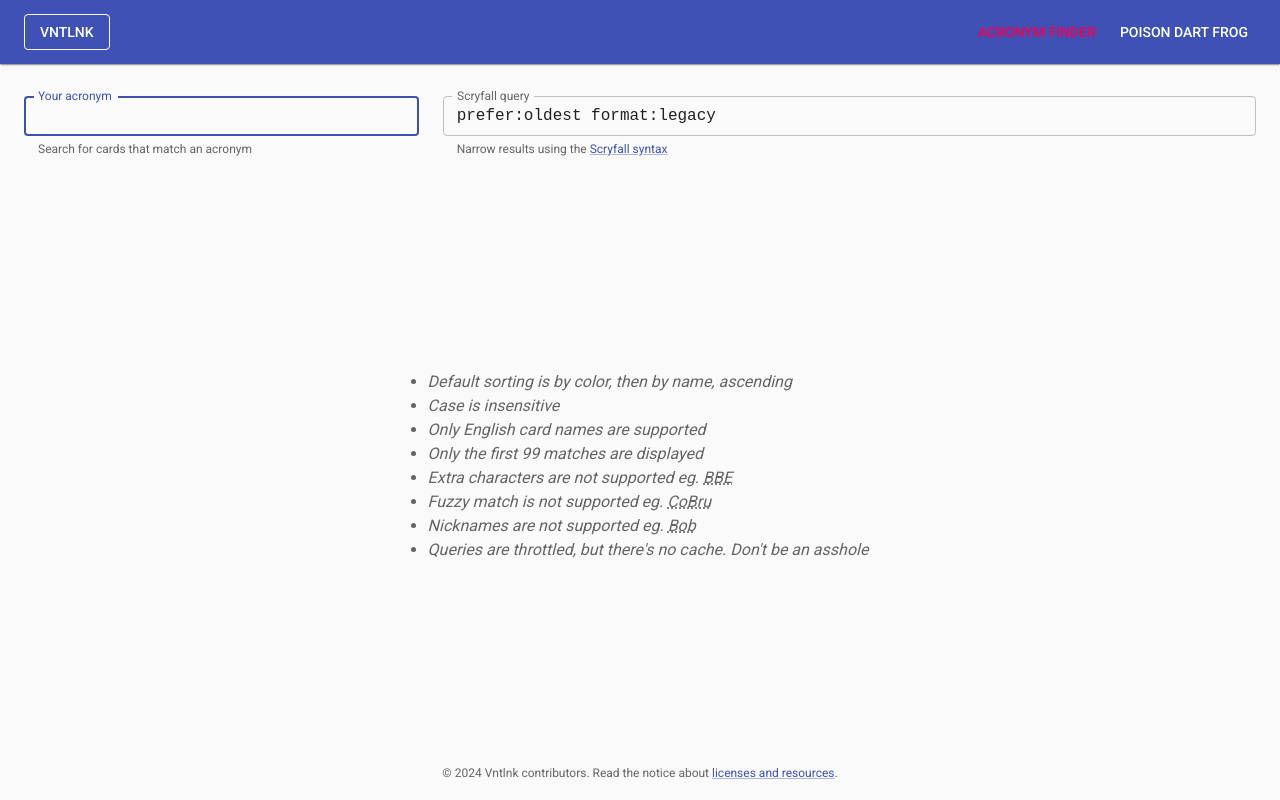
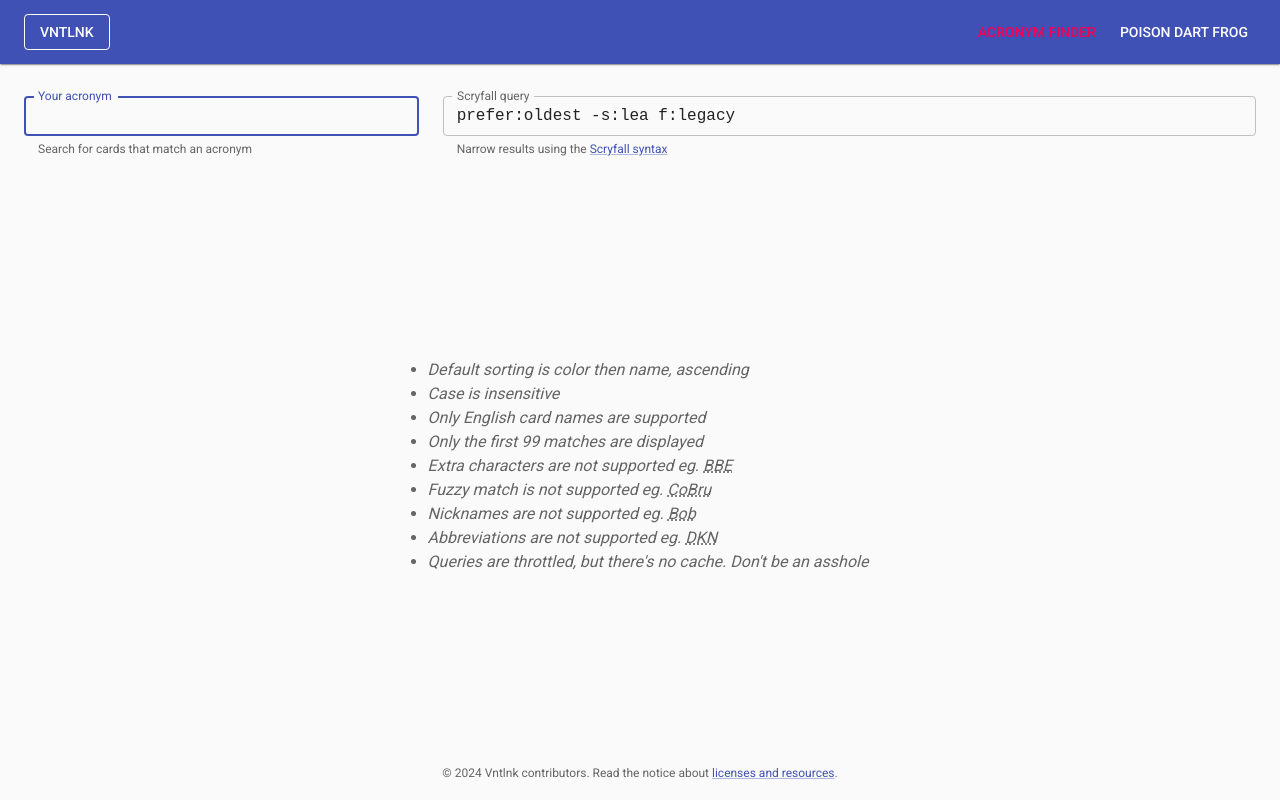
Before and after one commit to angrybacon/vntlnk, a Next.js app: page /acronymfinder in a window 1280 px wide. Built offline with nearby package versions, Linux system fonts and the light colour scheme.

Commit message:
feat(acronymfinder): add support for split cards

```diff
--- a/hooks/useDebounce.ts
+++ b/hooks/useStateSafe.ts
@@ -1,6 +1,6 @@
 import { useEffect, useState } from 'react';
 
-export const useDebounce = (input: string, delay = 300) => {
+export const useStateSafe = (input: string, delay = 300) => {
   const [value, setValue] = useState(input);
   const [valueSafe, setValueSafe] = useState(input);
 
--- a/modules/AcronymFinder/AcronymFinder.tsx
+++ b/modules/AcronymFinder/AcronymFinder.tsx
@@ -11,8 +11,8 @@ import {
 
 import { Link } from '~/components/Link';
 import { TextFieldWithReset } from '~/components/TextFieldWithReset';
-import { useDebounce } from '~/hooks/useDebounce';
 import { useProgress } from '~/hooks/useProgress';
+import { useStateSafe } from '~/hooks/useStateSafe';
 import { Card } from '~/modules/AcronymFinder/Card';
 import { Help } from '~/modules/AcronymFinder/Help';
 import {
@@ -21,7 +21,7 @@ import {
   type Warning,
 } from '~/modules/AcronymFinder/scry';
 
-const DEFAULT_FILTER = 'prefer:oldest format:legacy';
+const DEFAULT_FILTER = 'prefer:oldest -s:lea f:legacy';
 const IMAGE_HEIGHT = 204;
 const IMAGE_WIDTH = 146;
 
@@ -30,8 +30,8 @@ export const AcronymFinder = () => {
   const inputRoot = useRef<ElementRef<'input'>>();
   const [cards, setCards] = useState<CardModel[]>([]);
   const [error, setError] = useState<null | string>(null);
-  const [filter, setFilter, filterSafe] = useDebounce(DEFAULT_FILTER);
-  const [query, setQuery, querySafe] = useDebounce('');
+  const [filter, setFilter, filterSafe] = useStateSafe(DEFAULT_FILTER);
+  const [query, setQuery, querySafe] = useStateSafe('');
   const [warnings, setWarnings] = useState<Warning[]>([]);
 
   useEffect(() => {
--- a/modules/AcronymFinder/Help.tsx
+++ b/modules/AcronymFinder/Help.tsx
@@ -14,7 +14,7 @@ export const Help = ({ sx }: Props) => (
       ...(Array.isArray(sx) ? sx : [sx]),
     ]}
   >
-    <li>Default sorting is by color, then by name, ascending</li>
+    <li>Default sorting is color then name, ascending</li>
     <li>Case is insensitive</li>
     <li>Only English card names are supported</li>
     <li>Only the first 99 matches are displayed</li>
@@ -30,6 +30,10 @@ export const Help = ({ sx }: Props) => (
       Nicknames are not supported eg.{' '}
       <Acronym definition="Dark Confidant" text="Bob" />
     </li>
+    <li>
+      Abbreviations are not supported eg.{' '}
+      <Acronym definition="Devil K. Nevil" text="DKN" />
+    </li>
     <li>Queries are throttled, but there's no cache. Don't be an asshole</li>
   </Typography>
 );
--- a/modules/AcronymFinder/scry.ts
+++ b/modules/AcronymFinder/scry.ts
@@ -39,7 +39,7 @@ export const scry = async (options: { extra: string; query: string }) => {
   const pattern = query.split('').map((character) => `\\b${character}[^-\\s]*`);
   const parameters: string = Object.entries({
     order: 'color',
-    q: `name:\/^${pattern.join('[-\\s]')}$\/ ${extra}`,
+    q: `name:\/^${pattern.join('([-\\s]| \\/\\/ )')}$\/ ${extra}`,
   })
     .map(([key, value]) => `${key}=${encodeURIComponent(value)}`)
     .join('&');
--- a/modules/PoisonDartFrog/Parsed.tsx
+++ b/modules/PoisonDartFrog/Parsed.tsx
@@ -6,7 +6,7 @@ import { useEffect, type ChangeEvent } from 'react';
 import { Link } from '~/components/Link';
 import { Paper } from '~/components/Paper';
 import { TextFieldWithReset } from '~/components/TextFieldWithReset';
-import { useDebounce } from '~/hooks/useDebounce';
+import { useStateSafe } from '~/hooks/useStateSafe';
 import { QUERY_PATTERN } from '~/modules/PoisonDartFrog/constants';
 import { type Line } from '~/modules/PoisonDartFrog/models';
 import { ParsedLine } from '~/modules/PoisonDartFrog/ParsedLine';
@@ -26,7 +26,7 @@ export const Parsed = ({
   pattern,
   patternError,
 }: Props) => {
-  const [filter, setFilter, filterSafe] = useDebounce(QUERY_PATTERN);
+  const [filter, setFilter, filterSafe] = useStateSafe(QUERY_PATTERN);
 
   useEffect(() => {
     onQuery(filterSafe);
--- a/package.json
+++ b/package.json
@@ -21,7 +21,7 @@
     "@mui/lab": "6.0.0-beta.9",
     "@mui/material": "6.1.0",
     "@toolpad/core": "0.6.0",
-    "next": "14.2.11",
+    "next": "14.2.12",
     "pdfjs-dist": "4.6.82",
     "react": "18.3.1",
     "react-dom": "18.3.1",
@@ -31,11 +31,11 @@
   "devDependencies": {
     "@ianvs/prettier-plugin-sort-imports": "4.3.1",
     "@korumite/ts": "1.1.0",
-    "@types/react": "18.3.5",
+    "@types/react": "18.3.7",
     "@types/react-dom": "18.3.0",
     "knip": "5.30.2",
     "prettier": "3.3.3",
-    "sass": "1.78.0",
+    "sass": "1.79.1",
     "typescript": "5.6.2"
   }
 }
```
Also changed, not shown: 1 other file (tests, documents, lock files or other folders).
